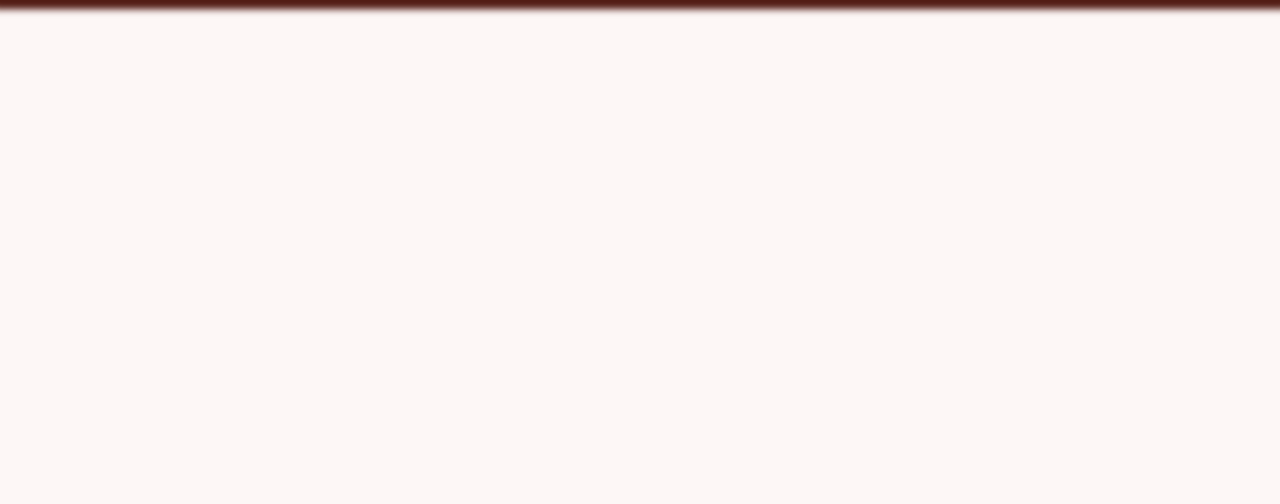
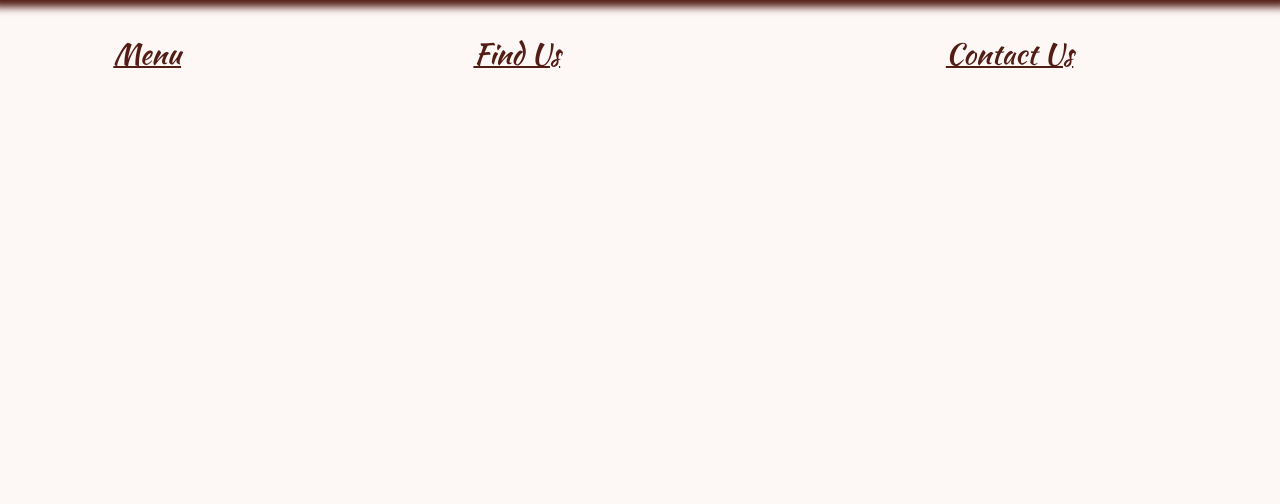
Before and after one commit to IsaacWild/restaurantPage, a website built with webpack: page dist/index.html in a window 1280 px wide. Shown: the part 296-800 px from the top of the page. Built offline with nearby package versions, Linux system fonts and the light colour scheme.

Commit message:
header and menu completed, new pages need adding

```diff
--- a/src/index.js
+++ b/src/index.js
@@ -1,5 +1,6 @@
 import './style.css'
 import Icon from './dragonIcon.svg';
+import menuPage from './menu';
 
 //this is where my site will be born!
 //Div overlay layout
@@ -15,7 +16,7 @@ const footerWrapper = document.createElement('div');
 //add classes
 pageWrapper.classList.add('pageWrapper')
 headerWrapper.classList.add('headerWrapper');
-titleWrapper.classList.add('headerWrapper');
+titleWrapper.classList.add('titleWrapper');
 menuWrapper.classList.add('sectionWrapper');
 findUsWrapper.classList.add('sectionWrapper');
 contactWrapper.classList.add('sectionWrapper');
@@ -34,6 +35,26 @@ name.textContent = 'Long Yuen Court';
 headerWrapper.append(myIcon, name);
 
 
+//titleWrapper Children - Welcome message
+const menuLink = document.createElement('p')
+menuLink.textContent = 'Menu'
+menuLink.addEventListener( 'click',() =>{
+
+})
+const findUsLink = document.createElement('p')
+findUsLink.textContent = 'Find Us'
+findUsLink.addEventListener( 'click',() =>{
+
+})
+const contactLink = document.createElement('p')
+contactLink.textContent = 'Contact Us'
+contactLink.addEventListener( 'click',() =>{
+
+})
+
+titleWrapper.append(menuLink,findUsLink,contactLink)
+
+
 
 
 //make footer with (Icons by svgrepo.com) link to https://www.svgrepo.com/
--- /dev/null
+++ b/src/menu.js
@@ -0,0 +1,5 @@
+function menuPage (){
+    //make menu page
+}
+
+export default menuPage
--- a/src/style.css
+++ b/src/style.css
@@ -43,6 +43,19 @@ body{
     text-shadow: 3px 3px hsl(0, 0%, 0%);
 }
 
+.titleWrapper{
+    padding: 1.5rem 1rem 1rem;
+    font-size: 1.2rem;
+    display: grid;
+    grid-template-columns: 0.5fr repeat(2, 1fr);
+    color:hsl(8,60%,20%);
+    text-decoration: underline;
+}
+
+.titleWrapper p{
+    margin:0;
+}
+
 .sectionWrapper{
     width: 100vw;
 }
--- a/webpack.config.js
+++ b/webpack.config.js
@@ -2,6 +2,7 @@ const path = require('path');
 
 module.exports = {
   entry: './src/index.js',
+  devtool: 'inline-source-map',
   output: {
     filename: 'main.js',
     path: path.resolve(__dirname, 'dist'),
```
Also changed, not shown: dist/main.js.
